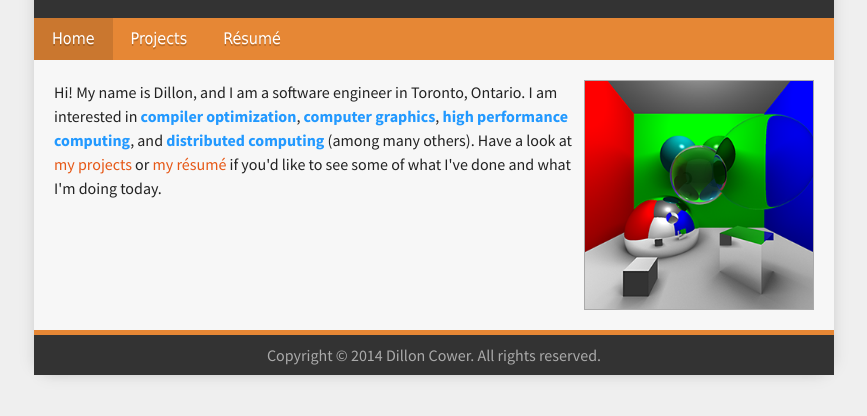
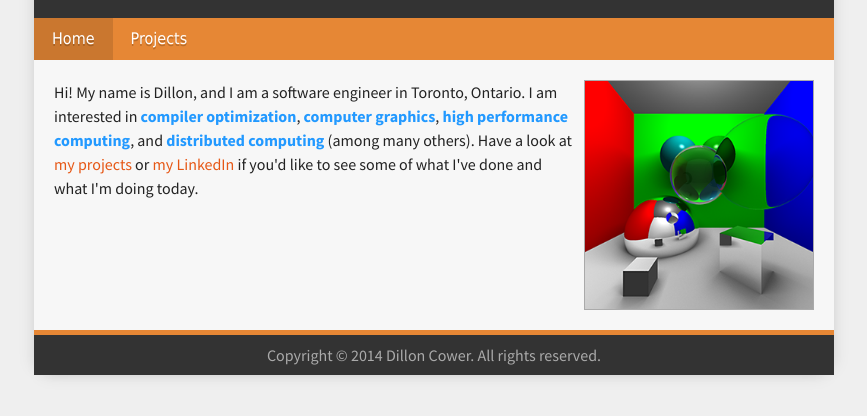
Before and after one commit to dcower/dcower.github.io, a plain HTML site: page index.htm in a window 1280 px wide. Shown: the part 82-498 px from the top of the page, without its empty margins (206-1073 px from the left). Drawn offline with Linux system fonts and the light colour scheme.

Commit message:
Changing menu

```diff
--- a/index.htm
+++ b/index.htm
@@ -49,7 +49,7 @@
 			<ul id="menu">
 				<li><a id="menu-current" href="/">Home</a></li>
 				<li><a href="/projects">Projects</a></li>
-				<li><a href="/resume.pdf">Résumé</a></li>
+				<!-- <li><a href="/resume.pdf">Résumé</a></li> -->
 				<!-- <li><a href="/contact">Contact</a></li> -->
 				<!--<li><a href="http://soundcloud.com/dilloncower">Music</a></li>-->
 				<!--<li><a href="about">About</a></li>-->
@@ -58,7 +58,7 @@
 			<div id="main">
 				<p>
 					<img src="/img/rt1.png" width="30%" style="float:right; margin-left: 10px;">
-					Hi! My name is Dillon, and I am a software engineer in Toronto, Ontario. I am interested in <b>compiler optimization</b>, <b>computer graphics</b>, <b>high performance computing</b>, and <b>distributed computing</b> (among many others). Have a look at <a href="/projects">my projects</a> or <a href="/resume.pdf">my résumé</a> if you'd like to see some of what I've done and what I'm doing today.
+					Hi! My name is Dillon, and I am a software engineer in Toronto, Ontario. I am interested in <b>compiler optimization</b>, <b>computer graphics</b>, <b>high performance computing</b>, and <b>distributed computing</b> (among many others). Have a look at <a href="/projects">my projects</a> or <a href="http://www.linkedin.com/in/dcower">my LinkedIn</a><!-- <a href="/resume.pdf">my résumé</a> --> if you'd like to see some of what I've done and what I'm doing today.
 					<span style="clear: both; display: block" />
 				</p>
 			</div>
```
Also changed, not shown: projects/index.htm (+1 -1 lines).
